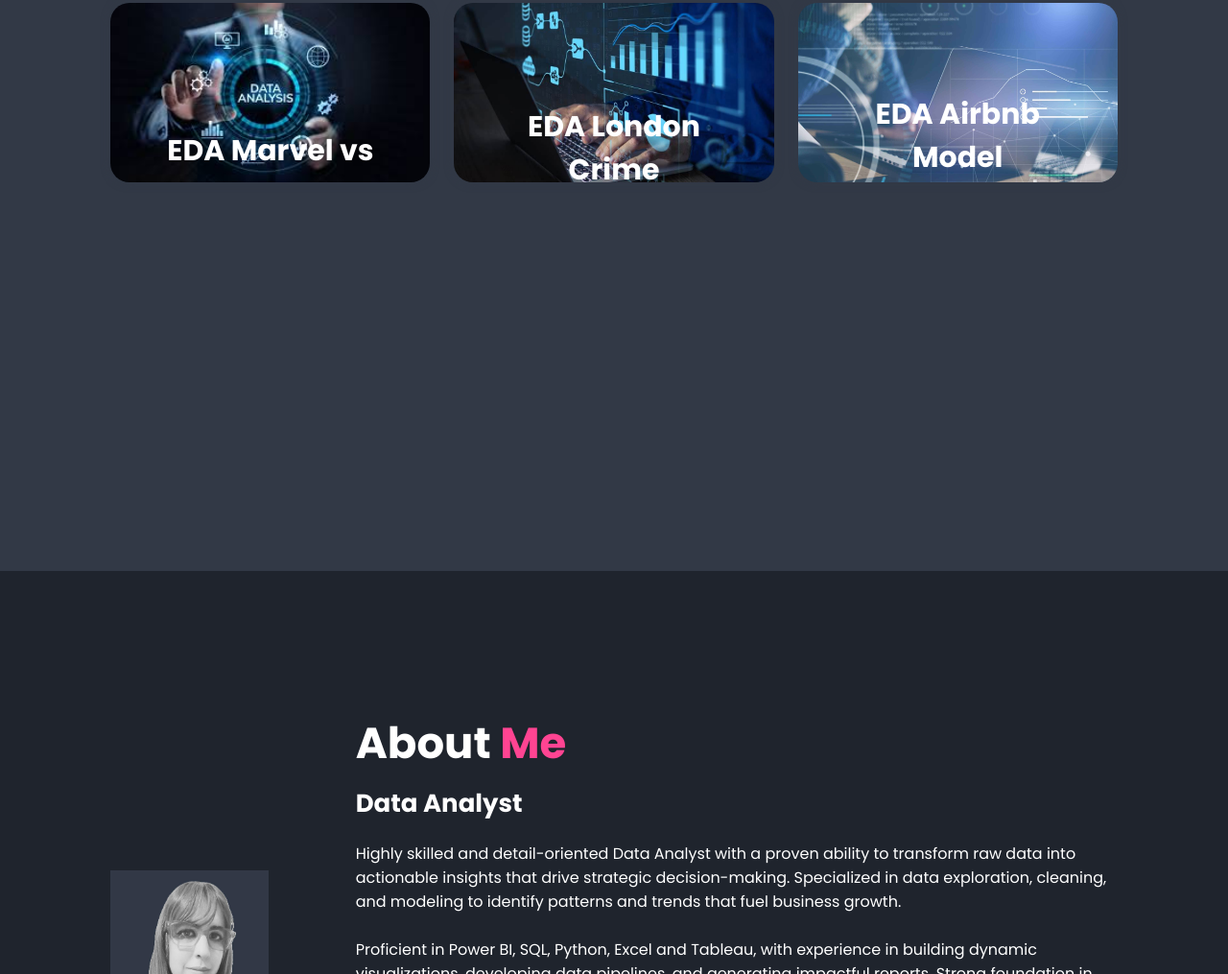
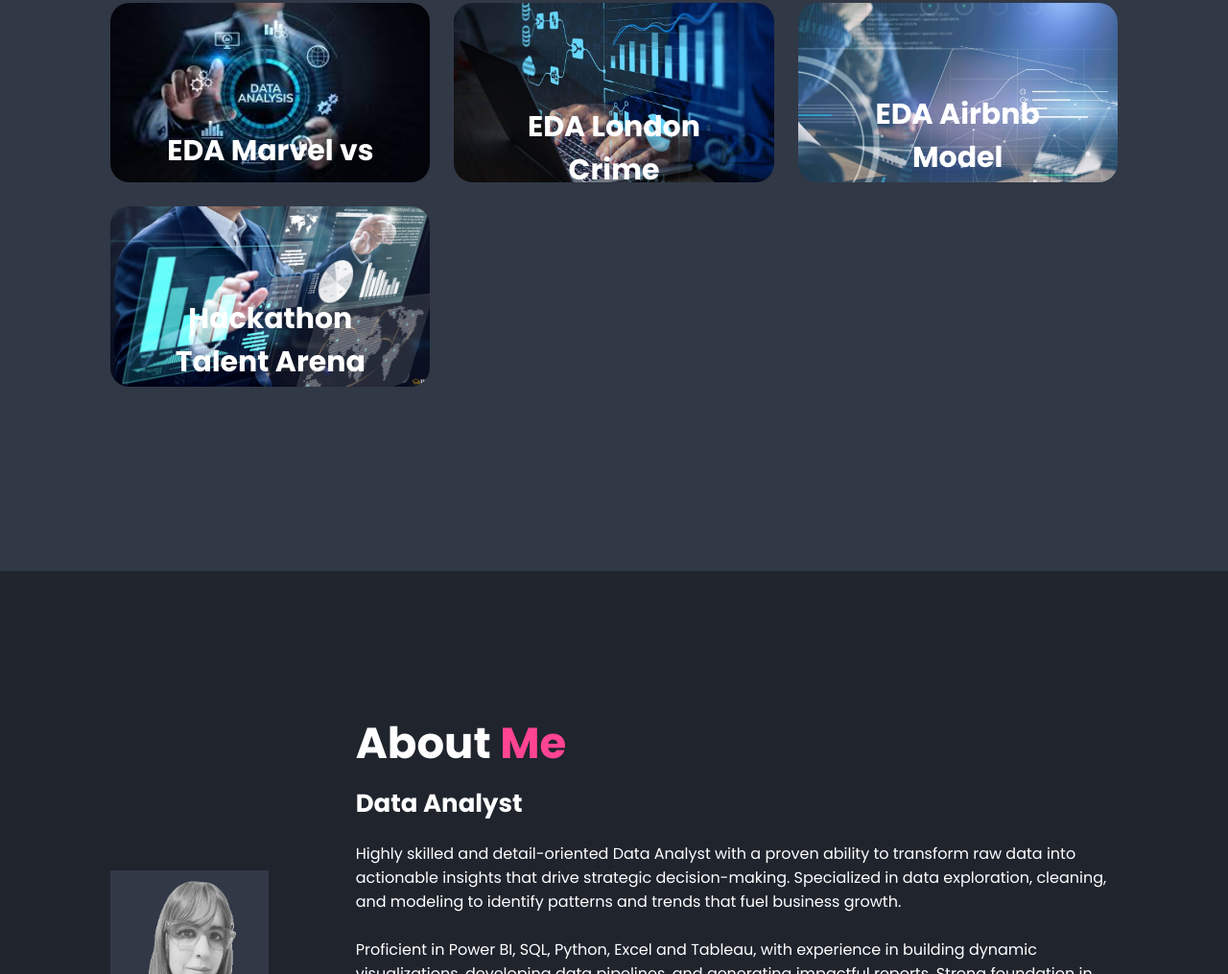
Before and after one commit to annahico/Portfolio-DA, a plain HTML site: page index.html in a window 1280 px wide. Shown: the part 1005-2020 px from the top of the page at 96% size. Drawn offline with nearby package versions, Linux system fonts and the light colour scheme.

Commit message:
feat: update portfolio project description for Hackathon Talent Arena with detailed insights and link to GitHub repository

```diff
--- a/index.html
+++ b/index.html
@@ -96,16 +96,19 @@
                 </div>
             </div>
 
-            <!-- <div class="portfolio-box">
-                    <img src="img/project4.jpg" alt="">
-                    <div class="portfolio-layer">
-                        <h4> EDA 1</h4>
-                        <p> TEXTO</p>
-                        <a href="#" target=_blank><i class='bx bx-link'></i></a>
-                    </div>
+            <div class="portfolio-box">
+                <img src="img/project4.jpg" alt="">
+                <div class="portfolio-layer">
+                    <h4> Hackathon Talent Arena</h4>
+                    <p> Developed a web app to analyze and visualize gentrification trends, using Python, Pandas, and
+                        React.js.
+                        Integrated data insights into the app with Node.js and MongoDB, ensuring real-time accuracy.
+                        Collaborated in an agile team to deliver an innovative, impactful solution.</p>
+                    <a href="https://github.com/OscarBF11/Hackathon-Team15" target=_blank><i class='bx bx-link'></i></a>
                 </div>
+            </div>
 
-                <div class="portfolio-box">
+            <!--     <div class="portfolio-box">
                     <img src="img/project5.jpg" alt="">
                     <div class="portfolio-layer">
                         <h4> EDA 1</h4>
```
Also changed, not shown: 1 other file.
